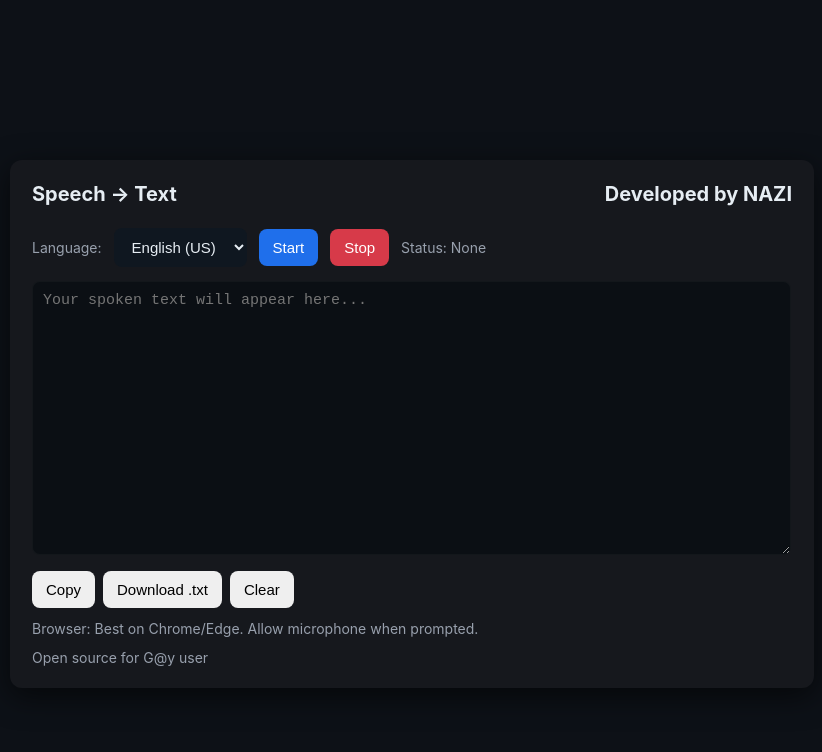
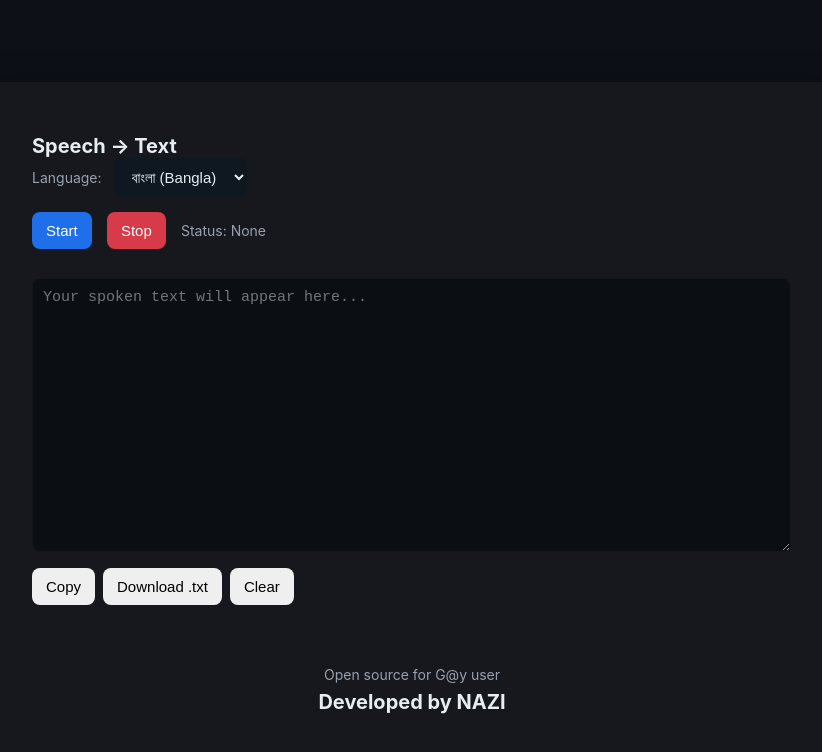
Before and after one commit to stzoic/speechtext, a plain HTML site: page index.html in a window 1280 px wide. Shown: the whole page, without its empty margins (228-1050 px from the left). Drawn offline with Linux system fonts and the light colour scheme.

```diff
--- a/index.html
+++ b/index.html
@@ -10,48 +10,46 @@
     --text:#e6edf3; --muted:#98a0ad;
   }
   body{font-family:Inter,Arial,sans-serif;background:var(--bg);color:var(--text);margin:0;padding:24px;display:flex;align-items:center;justify-content:center;min-height:100vh;}
-  .card{width:100%;max-width:760px;background:var(--card);padding:22px;border-radius:12px;box-shadow:0 8px 30px rgba(0,0,0,0.6);}
-  .flexbox{display: flex;justify-content:space-between;}
-  h1{margin:0 0 10px 0;font-size:20px}
-  .row{display:flex;gap:12px;align-items:center;margin-top:12px;flex-wrap:wrap;}
+  .card{width:100%;max-width:760px;background:var(--card);padding:52px;border-radius:12px;box-shadow:0 8px 30px rgba(0,0,0,0.6);}
+  .flexbox{display: flex;justify-content:center;margin-top:1%;}
+  h1{margin:0 0 0px 0;font-size:20px}
+  .row{display:flex;gap:12px;align-items:center;margin-top:px;flex-wrap:wrap;}
   select,button{padding:10px 14px;border-radius:8px;border:none;font-size:15px;cursor:pointer}
   select{background:#0f1720;color:var(--text)}
-  .btn-start{background:var(--accent);color:white}
-  .btn-stop{background:var(--danger);color:white}
+  .buttons{display:flex;align-items: center;padding-top:2%;padding-bottom:2%;}
+  .btn-start{background:var(--accent);color:white;margin-right: 2%;}
+  .btn-stop{background:var(--danger);color:white;margin-right: 2%;}
   .status{margin-left:px;color:var(--muted);font-size:14px}
-  textarea{width:98%;min-height:260px;margin-top:14px;background:#0b0f14;color:var(--text);border-radius:8px;padding-top:10px;padding-left:10px;border:1px solid rgba(255,255,255,0.03);font-size:15px;resize:vertical}
+  textarea{width:100%; min-height:260px;margin-top:14px;background:#0b0f14;color:var(--text);border-radius:8px;padding-top:10px;padding-left:10px;border:1px solid rgba(255,255,255,0.03);font-size:15px;resize:vertical}
+  .outputtxt{padding-right: 2%;}
   .controls{display:flex;gap:8px;margin-top:12px;flex-wrap:wrap}
+  .gaybar{display: flex;justify-content:center;padding-top:8%;}
   .small{font-size:14px;color:var(--muted)}
   .hint{margin-top:10px;color:var(--muted);font-size:13px}
 </style>
 </head>
 <body>
   <div class="card">
-    <!-- <h1>Speech → Text with NAZI</h1> -->
-    <div class="flexbox">
-      <div>
-            <h1>Speech → Text</h1>
-      </div>
-      <div>
-            <h1>Developed by NAZI</h1>
-      </div>
-    </div>
+    <h1>Speech → Text</h1>
     <div class="row">
       <label for="lang" class="small">Language:</label>
       <select id="lang" title="Choose language">
-        <!-- <option value="bn-BD">বাংলা (Bangla)</option> -->
+        <option value="bn-BD">বাংলা (Bangla)</option>
         <option value="en-US">English (US)</option>
         <!-- <option value="en-GB">English (UK)</option> -->
-        <option value="bn-IN">বাংলা (Bangla)</option>
+        <!-- <option value="bn-IN">বাংলা (Bangla - India)</option> -->
       </select>
 
-      <button id="startBtn" class="btn-start">Start</button>
+    </div>
+    <div class="buttons">
+      <button  id="startBtn" class="btn-start">Start</button>
       <button id="stopBtn" class="btn-stop" disabled>Stop</button>
-
       <div class="status" id="status">Status: None</div>
     </div>
 
-    <textarea id="transcript" placeholder="Your spoken text will appear here..." ></textarea>
+<div class="outputtxt">
+      <textarea id="transcript" placeholder="Your spoken text will appear here..." ></textarea>
+</div>
 
     <div class="controls">
       <button id="copyBtn">Copy</button>
@@ -59,12 +57,12 @@
       <button id="clearBtn">Clear</button>
       <div style="flex:1"></div>
     </div>
-    <div class="controls">
-      <div class="small">Browser: Best on Chrome/Edge. Allow microphone when prompted.</div>
-    </div>
-        <div class="controls">
-      <div class="small">Open source for G@y user</div>
-    </div>
+        <div class="gaybar">
+          <div class="small">Open source for G@y user</div>
+        </div>
+            <div class="flexbox">
+               <h1>Developed by NAZI</h1>
+            </div>
     <!-- <div class="hint">Tip: switch language before you start speaking. You can also mix languages but accuracy varies.</div> -->
   </div>
 
```
